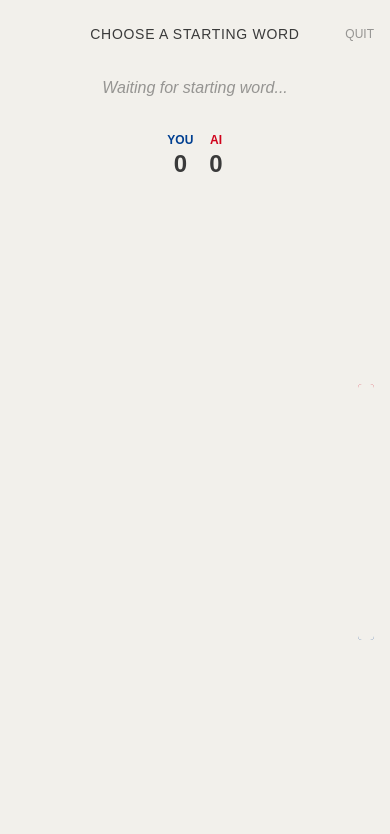
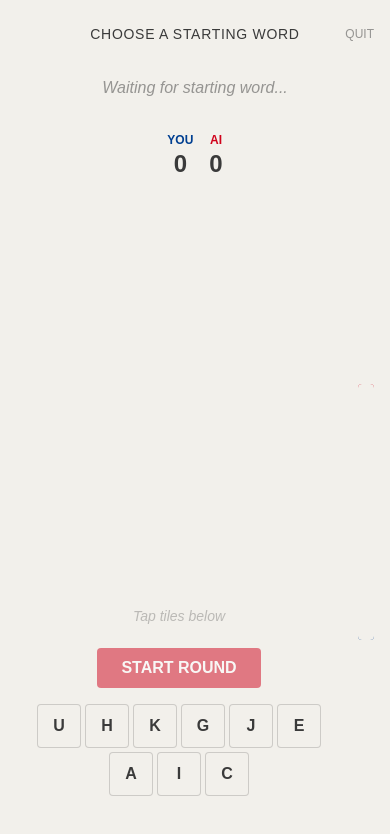
Before and after one commit to travistomlinson/word-chicken, a React (Vite) app: page / in a window 390 px wide. Both pictures are taken after a click on the button "START GAME". Shown: the top 834 px of the page. Built offline with nearby package versions, Linux system fonts and the light colour scheme.

Commit message:
feat(04-03): wire PlayerHand into GameScreen bottom section
- Import PlayerHand and render in main flexible area
- Replace placeholder div with PlayerHand component
- Add pb-8 padding to prevent tiles touching screen edge on mobile

```diff
--- a/src/screens/GameScreen.tsx
+++ b/src/screens/GameScreen.tsx
@@ -7,6 +7,7 @@
 import { TurnIndicator } from '../components/TurnIndicator'
 import { WordHistory } from '../components/WordHistory'
 import { ScorePanel } from '../components/ScorePanel'
+import { PlayerHand } from '../components/PlayerHand'
 
 export function GameScreen() {
   // Mount AI hook at top level — fires on AI_THINKING and AI SETUP phases
@@ -73,10 +74,9 @@
               <WordHistory turnHistory={round.turnHistory} />
             </div>
 
-            {/* Main flexible area — PlayerHand will go here (Plan 03) */}
-            <div className="flex-1 flex flex-col items-center justify-end">
-              {/* PlayerHand placeholder — Plan 03 fills this */}
-              <div id="player-hand-area" />
+            {/* Main flexible area — PlayerHand */}
+            <div className="flex-1 flex flex-col items-center justify-end pb-8">
+              <PlayerHand />
             </div>
 
             {/* Chicken-o-meter — right side */}
```
